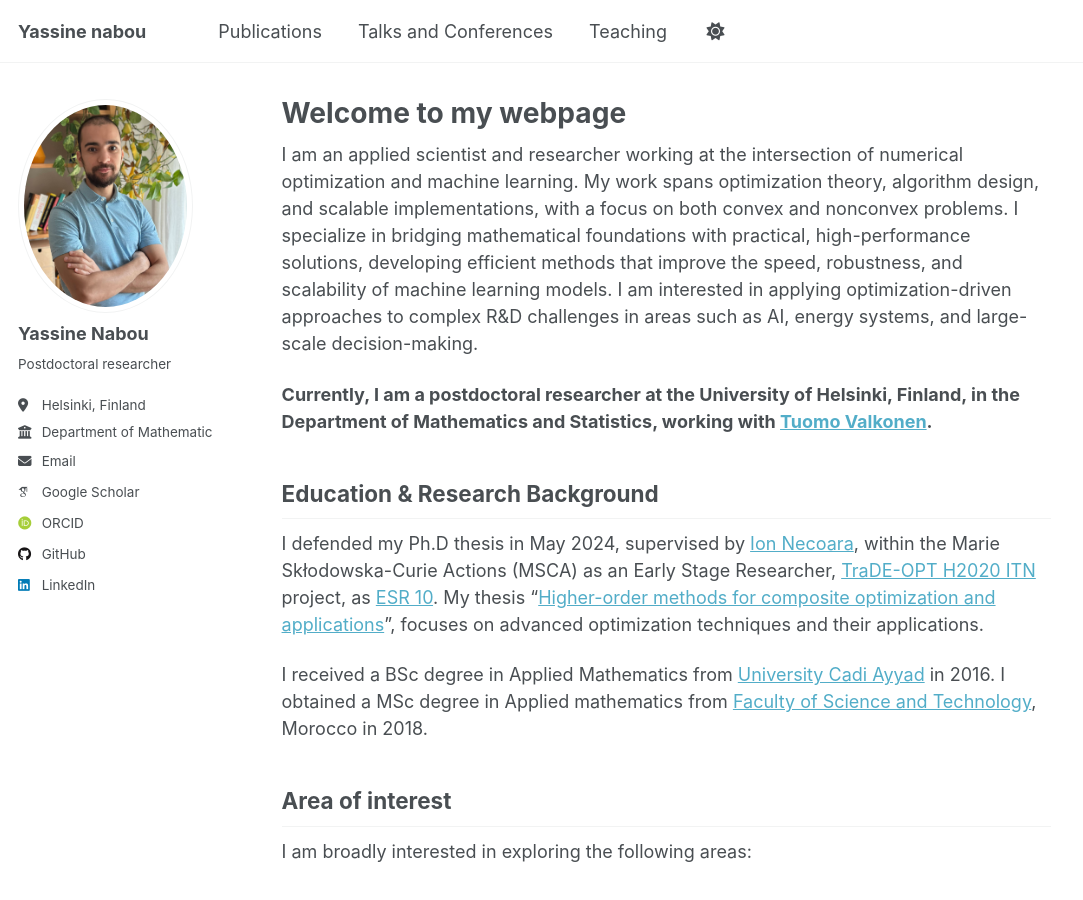
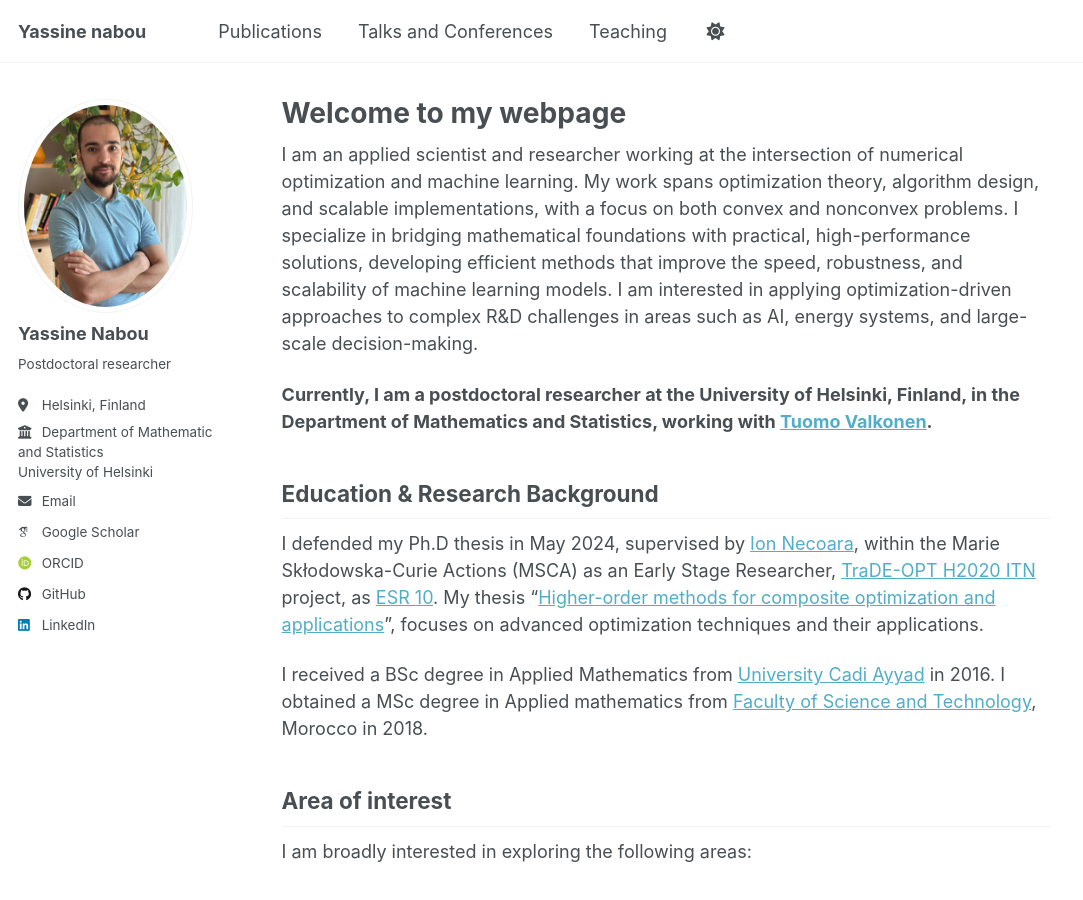
Before and after one commit to Yassine-Nabou/Yassine-Nabou.github.io, a Jekyll site: the page built from _pages/about.md, in a window 1280 px wide and 900 px high. Shown: the whole window, without its empty margins (0-1083 px from the left). Built offline with Jekyll 4.4.1, drawn with Linux system fonts in a browser that asks for light colours; some web fonts are replaced; a script that is not in the unit is left out.

```diff
--- a/_config.yml
+++ b/_config.yml
@@ -27,7 +27,7 @@ author:
   pronouns         : # example: "she/her"
   bio              : "Postdoctoral researcher"
   location         : "Helsinki, Finland"
-  employer         : "Department of Mathematics and Statistics, University of Helsinki"
+  employer         : "Department of Mathematics <br> and Statistics <br> University of Helsinki"
   uri              : # URL
   email            : "yassin.nabou@helsinki.fi"
 
```
